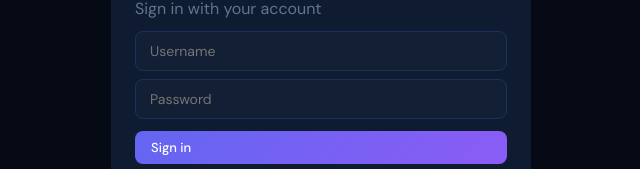
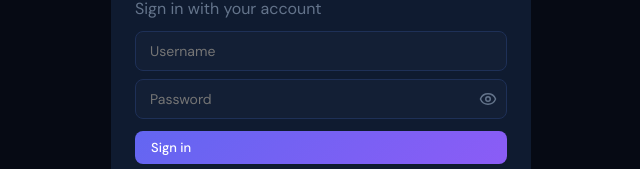
Before and after one commit to Naganathan194/DASHBOARD-NEXT, a Next.js app: page /login in a window 1280 px wide. Shown: the part 340-509 px from the top of the page, without its empty margins (319-959 px from the left). Built offline with nearby package versions, Linux system fonts and the light colour scheme.

Commit message:
changed to gmail

```diff
--- a/app/login/page.tsx
+++ b/app/login/page.tsx
@@ -1,10 +1,12 @@
 "use client";
 import { useState } from 'react';
 import { useRouter } from 'next/navigation';
+import { Eye, EyeOff } from 'lucide-react';
 
 export default function LoginPage() {
   const [username, setUsername] = useState('');
   const [password, setPassword] = useState('');
+  const [showPassword, setShowPassword] = useState(false);
   const [loading, setLoading] = useState(false);
   const [error, setError] = useState('');
   const router = useRouter();
@@ -38,8 +40,17 @@ export default function LoginPage() {
         <div style={{ marginBottom: 8 }}>
           <input className="form-input" placeholder="Username" value={username} onChange={(e) => setUsername(e.target.value)} />
         </div>
-        <div style={{ marginBottom: 12 }}>
-          <input className="form-input" placeholder="Password" type="password" value={password} onChange={(e) => setPassword(e.target.value)} />
+        <div style={{ marginBottom: 12, position: 'relative' }}>
+          <input className="form-input" placeholder="Password" type={showPassword ? 'text' : 'password'} value={password} onChange={(e) => setPassword(e.target.value)} style={{ paddingRight: 40 }} />
+          <button
+            type="button"
+            onClick={() => setShowPassword(v => !v)}
+            style={{ position: 'absolute', right: 10, top: '50%', transform: 'translateY(-50%)', background: 'none', border: 'none', cursor: 'pointer', color: 'var(--muted)', padding: 0, display: 'flex', alignItems: 'center' }}
+            tabIndex={-1}
+            aria-label={showPassword ? 'Hide password' : 'Show password'}
+          >
+            {showPassword ? <EyeOff size={18} /> : <Eye size={18} />}
+          </button>
         </div>
         <div style={{ display: 'flex', gap: 8 }}>
           <button className="btn btn-primary" type="submit" disabled={loading} style={{ width: '100%' }}>{loading ? 'Signing in…' : 'Sign in'}</button>
--- a/lib/mail.ts
+++ b/lib/mail.ts
@@ -5,10 +5,9 @@ const EMAIL_PASS = process.env.EMAIL_PASS || 'your_password';
 const APP_NAME   = process.env.APP_NAME   || 'EventManager';
 
 const transporter = nodemailer.createTransport({
-  host: 'smtp-mail.outlook.com',
+  host: 'smtp.gmail.com',
   port: 587,
   secure: false,        // use STARTTLS on 587
-  requireTLS: true,     // force TLS upgrade
   auth: { user: EMAIL_USER, pass: EMAIL_PASS },
   tls: { minVersion: 'TLSv1.2' },
 });
--- a/package.json
+++ b/package.json
@@ -10,6 +10,7 @@
   "dependencies": {
     "bcryptjs": "^2.4.3",
     "html5-qrcode": "^2.3.8",
+    "lucide-react": "^0.575.0",
     "mongodb": "^6.21.0",
     "next": "^16.1.6",
     "nodemailer": "^6.9.8",
```
Also changed, not shown: 1 other file (tests, documents, lock files or other folders).
